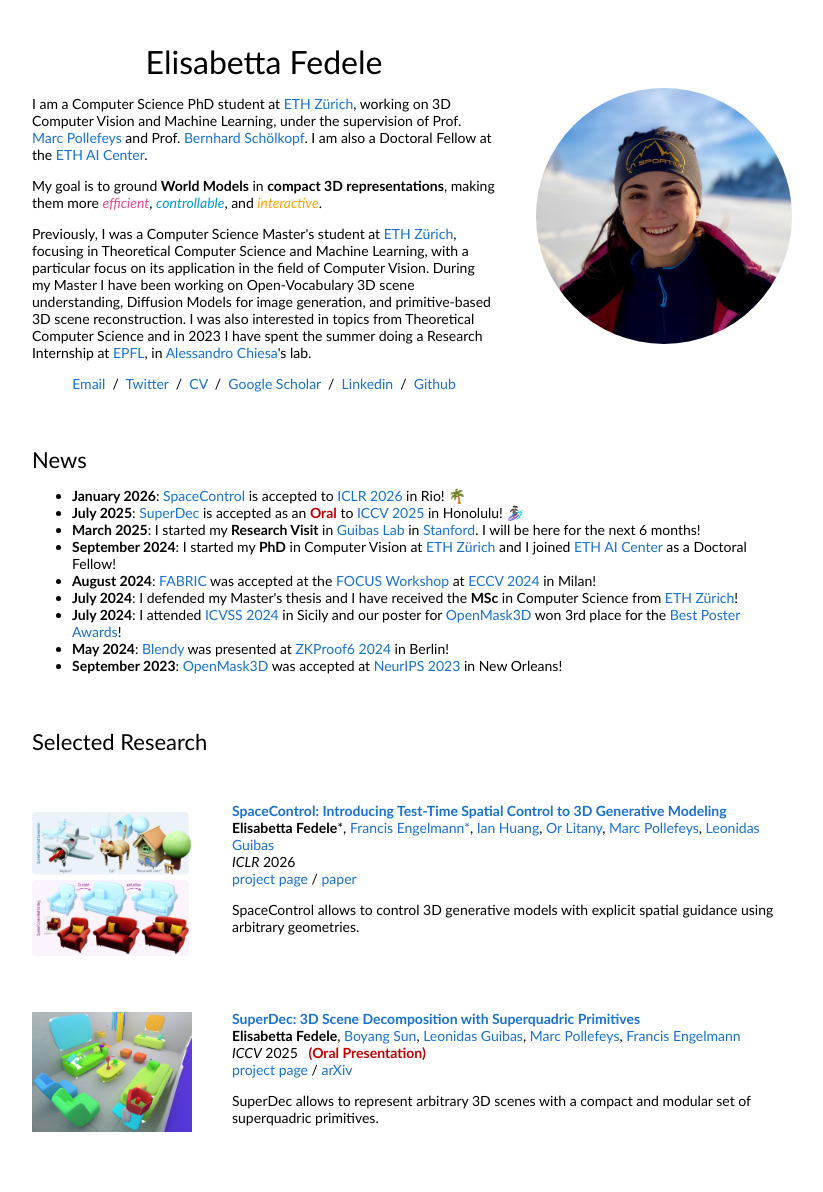
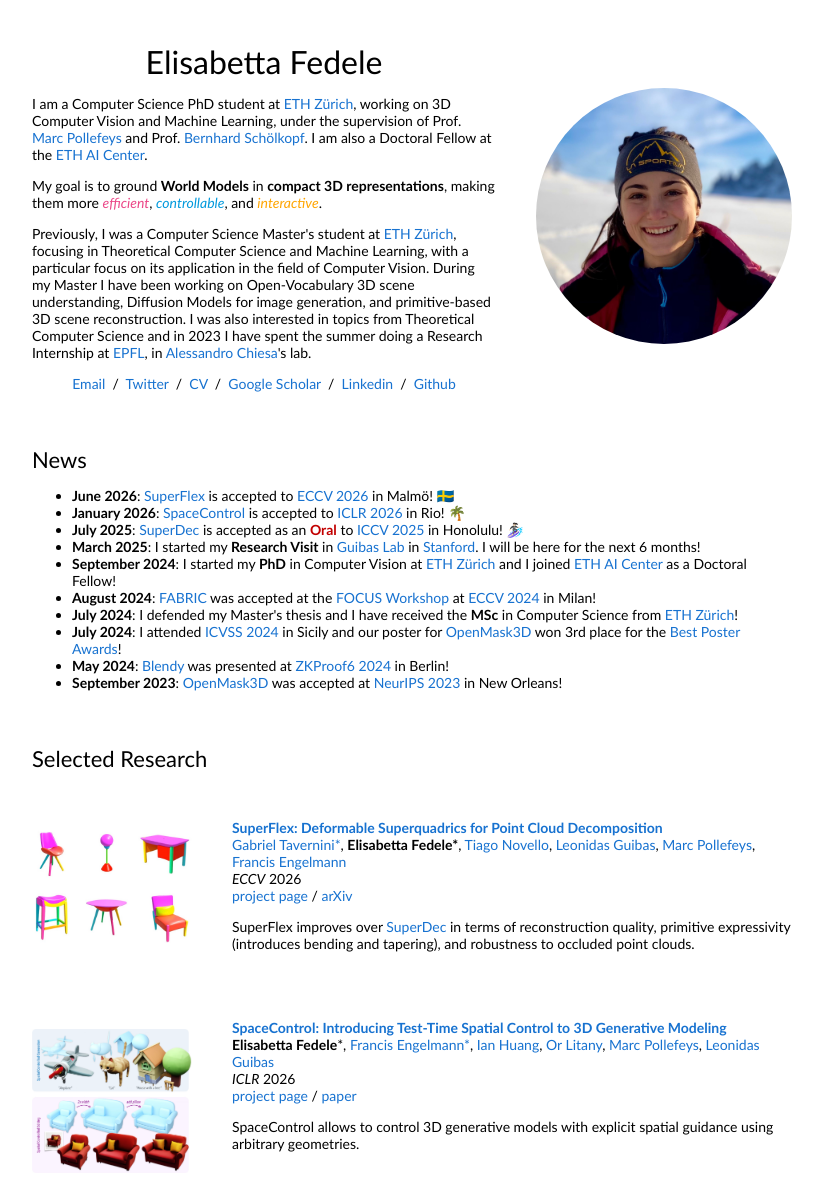
Before and after one commit to elisabettafedele/elisabettafedele.github.io, a plain HTML site: page index.html in a window 1280 px wide. Shown: the top 1192 px of the page, without its empty margins (228-1051 px from the left). Drawn offline with Linux system fonts and the light colour scheme.

Commit message:
superflex goes to malmo!!

```diff
--- a/index.html
+++ b/index.html
@@ -52,6 +52,7 @@
               <heading>News</heading>
               <p>
                 <ul>
+                  <li><strong>June 2026</strong>: <a href="https://superflex3d.github.io">SuperFlex</a> is accepted to <a href="https://eccv.ecva.net/">ECCV 2026</a> in Malmö! 🇸🇪
                   <li><strong>January 2026</strong>: <a href="https://spacecontrol3d.github.io">SpaceControl</a> is accepted to <a href="https://iclr.cc">ICLR 2026</a> in Rio! 🌴
                   <li><strong>July 2025</strong>: <a href="https://super-dec.github.io">SuperDec</a> is accepted as an <span style="color:#c20000;"><strong>Oral</strong></span> to <a href="https://iccv.thecvf.com">ICCV 2025</a> in Honolulu! 🏄🏻‍♀️
                   <li><strong>March 2025</strong>: I started my <strong>Research Visit</strong> in <a href="https://geometry.stanford.edu">Guibas Lab</a> in <a href="https://www.stanford.edu">Stanford</a>. I will be here for the next 6 months!</li>
@@ -74,6 +75,49 @@
           <tr>
         </tbody></table>
         <table style="width:100%;border:0px;border-spacing:0px;border-collapse:separate;margin-right:auto;margin-left:auto;"><tbody>
+
+          <tr onmouseout="bakedsdf_stop()" onmouseover="bakedsdf_start()">
+            <td style="padding:20px;width:25%;vertical-align:middle">
+              <div class="one">
+                <br>
+                <img src='images/superflex/teaser.jpeg' width="160">
+              </div>
+              <script type="text/javascript">
+                function bakedsdf_start() {
+                  document.getElementById('bakedsdf_image').style.opacity = "1";
+                }
+
+                function bakedsdf_stop() {
+                  document.getElementById('bakedsdf_image').style.opacity = "0";
+                }
+                bakedsdf_stop()
+              </script>
+            </td>
+            <td style="padding:20px;width:75%;vertical-align:middle">
+              <a href="https://superflex3d.github.io/">
+                <papertitle>SuperFlex: Deformable Superquadrics for Point Cloud Decomposition
+                </papertitle>
+              </a>
+              <br>
+              <a href="https://github.com/GabrielTavernini">Gabriel Tavernini*</a>,
+              <strong>Elisabetta Fedele*</strong>,
+              <a href="https://sites.google.com/site/tiagonovellodebrito">Tiago Novello</a>,
+              <a href="https://profiles.stanford.edu/leonidas-guibas">Leonidas Guibas</a>,
+              <a href="https://people.inf.ethz.ch/pomarc/">Marc Pollefeys</a>,
+              <a href="https://francisengelmann.github.io/">Francis Engelmann</a>
+              <br>
+              <em>ECCV</em> 2026
+              <br>
+              <a href="https://superflex3d.github.io/">project page</a>
+              /
+              <a href="">arXiv</a>
+              <p></p>
+              <p>
+                SuperFlex improves over <a href="https://super-dec.github.io">SuperDec</a> in terms of reconstruction quality, primitive expressivity (introduces bending and tapering), and robustness to occluded point clouds.
+              </p>
+            </td>
+          </tr>
+
           <tr onmouseout="bakedsdf_stop()" onmouseover="bakedsdf_start()">
             <td style="padding:20px;width:25%;vertical-align:middle">
               <div class="one">
```
Also changed, not shown: images/superflex/teaser.jpeg (added).
